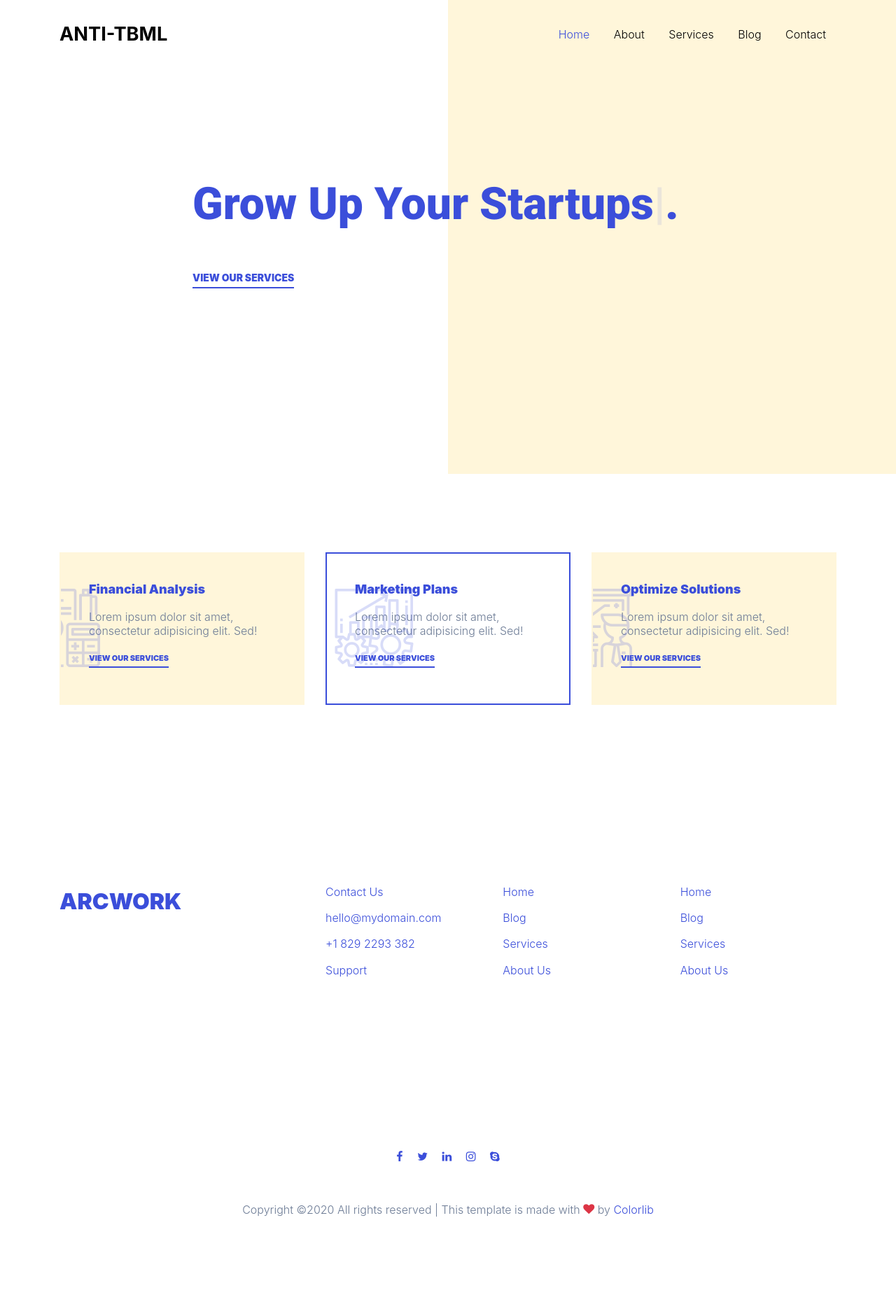
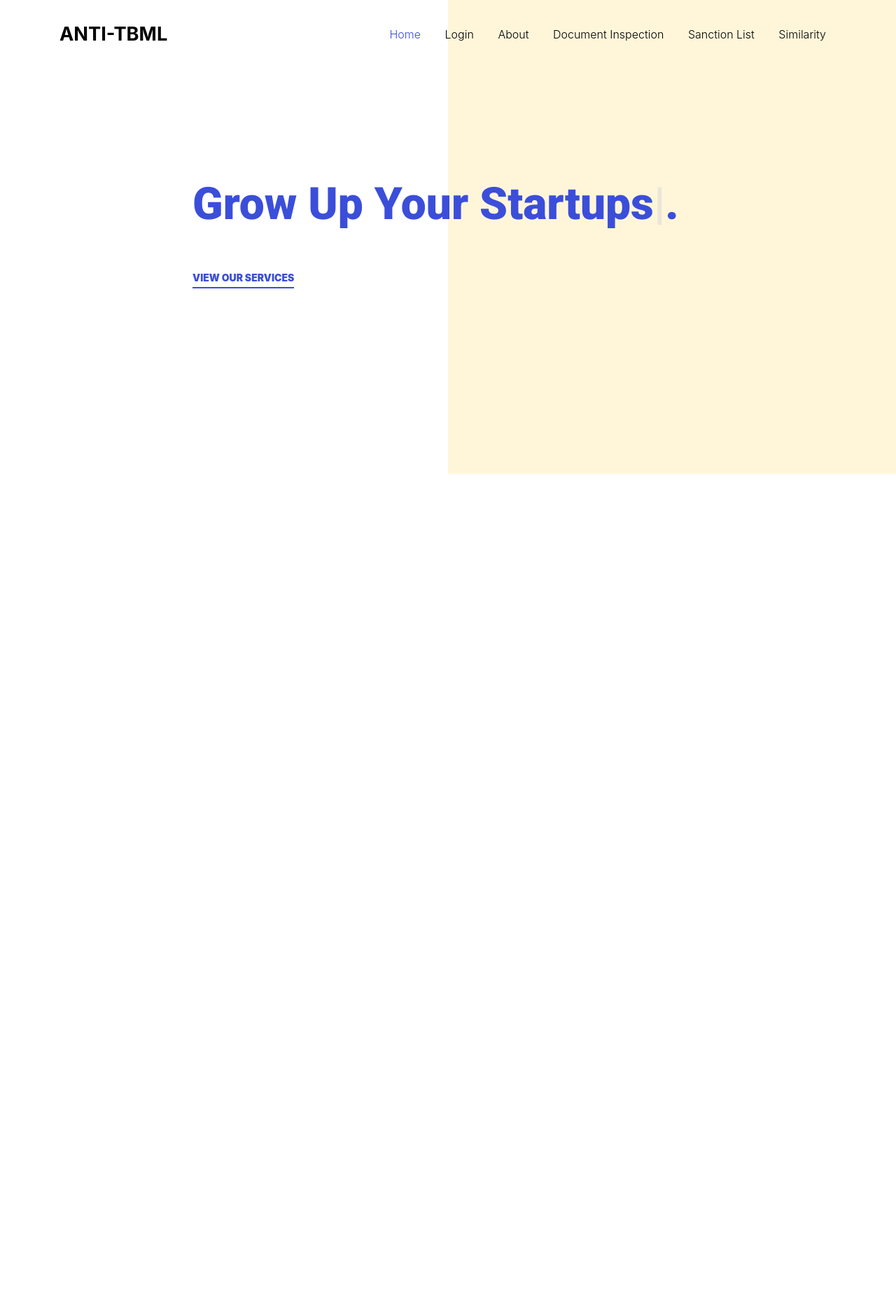
Before and after one commit to Joonkkyo/Anti-TBML, a Django app: page /accounts/login/ in a window 1280 px wide. Shown: the whole page at 70% size. After the commit the page ends 677 px from the top, so only its background shows below. Run offline with Django 3.2, Linux system fonts and the light colour scheme; some libraries are stand-ins or nearby versions; some web fonts are replaced.

Commit message:
index.html 수정

```diff
--- a/templates/index.html
+++ b/templates/index.html
@@ -3,7 +3,7 @@
 <html lang="en">
 
   <head>
-    <title>Arcwork &mdash; Website Template by Colorlib</title>
+    <title>ANTI-TBML</title>
     <link rel="shortcut icon" type="image/x-icon" href="/assets/images/favicon.ico">
     <meta charset="utf-8">
     <meta name="viewport" content="width=device-width, initial-scale=1, shrink-to-fit=no">
@@ -62,10 +62,11 @@
               <nav class="site-navigation text-right ml-auto d-none d-lg-block" role="navigation">
                 <ul class="site-menu main-menu js-clone-nav ml-auto ">
                   <li class="active"><a href="index.html" class="nav-link">Home</a></li>
+                  <li><a href="#" class="nav-link">Login</a></li>
                   <li><a href="#" class="nav-link">About</a></li>
-                  <li><a href="#" class="nav-link">Services</a></li>
-                  <li><a href="#" class="nav-link">Blog</a></li>
-                  <li><a href="#" class="nav-link">Contact</a></li>
+                  <li><a href="#" class="nav-link">Document Inspection</a></li>
+                  <li><a href="#" class="nav-link">Sanction List</a></li>
+                  <li><a href="#" class="nav-link">Similarity</a></li>
                 </ul>
               </nav>
             </div>
@@ -88,104 +89,6 @@
         </div>
       </div>
     </div>
-    <div class="site-section">
-
-      <div class="container">
-        <div class="row">
-          <div class="col-md-4" data-aos="fade-up" data-aos-delay="">
-            <div class="feature-92912">
-              <span class="wrap-icon flaticon-debt"></span>
-              <h2 class="heading">Financial Analysis</h2>
-              <p>Lorem ipsum dolor sit amet, consectetur adipisicing elit. Sed!</p>
-
-              <p><a href="#" class="more-92913">View Our Services</a></p>
-            </div>
-          </div>
-          <div class="col-md-4" data-aos="fade-up" data-aos-delay="100">
-            <div class="feature-92912 active">
-              <span class="wrap-icon flaticon-growth"></span>
-              <h2 class="heading">Marketing Plans</h2>
-              <p>Lorem ipsum dolor sit amet, consectetur adipisicing elit. Sed!</p>
-              <p><a href="#" class="more-92913">View Our Services</a></p>
-            </div>
-          </div>
-          <div class="col-md-4" data-aos="fade-up" data-aos-delay="200">
-            <div class="feature-92912">
-              <span class="wrap-icon flaticon-business-plan"></span>
-              <h2 class="heading">Optimize Solutions</h2>
-              <p>Lorem ipsum dolor sit amet, consectetur adipisicing elit. Sed!</p>
-              <p><a href="#" class="more-92913">View Our Services</a></p>
-            </div>
-          </div>
-        </div>
-      </div>
-
-    </div>
-
-
-    <div class="footer site-section">
-      <div class="container">
-        <div class="row">
-          <div class="col-md-3">
-            <div class="site-logo-footer">
-              <a href="index.html">ArcWork</a>
-            </div>
-          </div>
-          <div class="col-md-8 ml-auto">
-            <div class="row">
-              <div class="col-md-4 ml-auto">
-                <ul class="list-unstyled links">
-                  <li><a href="#">Contact Us</a></li>
-                  <li><a href="#">hello@mydomain.com</a></li>
-                  <li><a href="#">+1 829 2293 382</a></li>
-                  <li><a href="#">Support</a></li>
-                </ul>
-              </div>
-              <div class="col-md-4">
-                <ul class="list-unstyled links">
-                  <li><a href="#">Home</a></li>
-                  <li><a href="#">Blog</a></li>
-                  <li><a href="#">Services</a></li>
-                  <li><a href="#">About Us</a></li>
-                </ul>
-              </div>
-              <div class="col-md-4">
-                <ul class="list-unstyled links">
-                  <li><a href="#">Home</a></li>
-                  <li><a href="#">Blog</a></li>
-                  <li><a href="#">Services</a></li>
-                  <li><a href="#">About Us</a></li>
-                </ul>
-              </div>
-            </div>
-          </div>
-        </div>
-      </div>
-    </div>
-
-    <div class="site-section">
-      <div class="container">
-        <div class="row mb-4 text-center">
-          <div class="col">
-            <a href="#"><span class="m-2 icon-facebook"></span></a>
-            <a href="#"><span class="m-2 icon-twitter"></span></a>
-            <a href="#"><span class="m-2 icon-linkedin"></span></a>
-            <a href="#"><span class="m-2 icon-instagram"></span></a>
-            <a href="#"><span class="m-2 icon-skype"></span></a>
-          </div>
-        </div>
-        <div class="row mt-5 justify-content-center">
-          <div class="col-md-7 text-center">
-            <p>
-            <!-- Link back to Colorlib can't be removed. Template is licensed under CC BY 3.0. -->
-            Copyright &copy;<script>document.write(new Date().getFullYear());</script> All rights reserved | This template is made with <i class="icon-heart text-danger" aria-hidden="true"></i> by <a href="https://colorlib.com" target="_blank" >Colorlib</a>
-            <!-- Link back to Colorlib can't be removed. Template is licensed under CC BY 3.0. -->
-            </p>
-          </div>
-        </div>
-      </div>
-    </div>
-
 
 
     </div>
```
